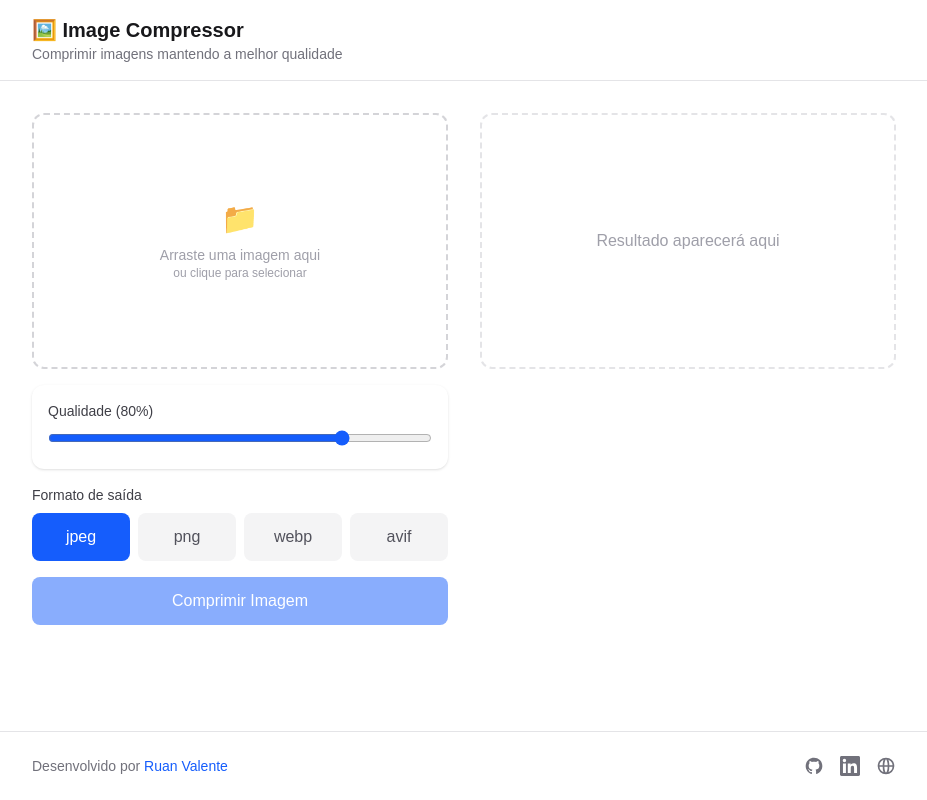
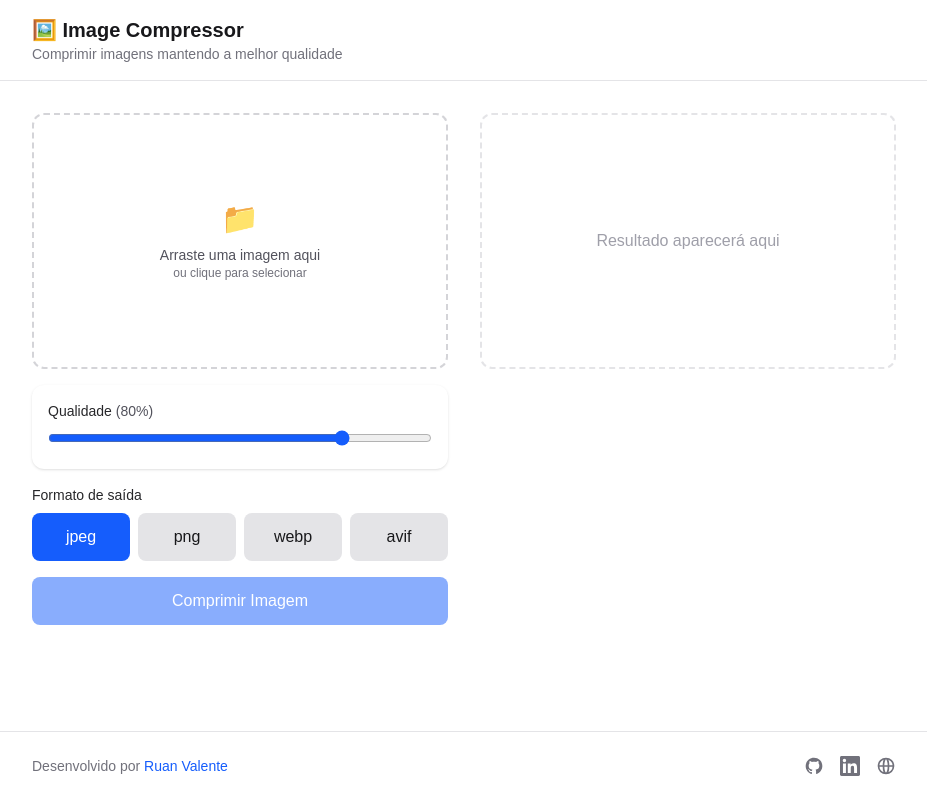
Before and after one commit to ruanvalente/image-compressor, a Next.js app: page / in a window 1280 px wide. Shown: the whole page, without its empty margins (176-1103 px from the left). Built offline with nearby package versions, Linux system fonts and the light colour scheme.

Commit message:
fix: improve accessibility with form labels and contrast ratios

```diff
--- a/src/components/ui/badge.ui.tsx
+++ b/src/components/ui/badge.ui.tsx
@@ -5,10 +5,10 @@ interface BadgeProps extends HTMLAttributes<HTMLSpanElement> {
 }
 
 const variantStyles = {
-  default: "bg-zinc-100 text-zinc-600",
-  success: "bg-green-100 text-green-700",
-  danger: "bg-red-100 text-red-700",
-  info: "bg-blue-100 text-blue-700",
+  default: "bg-zinc-200 text-zinc-800",
+  success: "bg-green-100 text-green-800",
+  danger: "bg-red-100 text-red-800",
+  info: "bg-blue-100 text-blue-800",
 };
 
 export const Badge = forwardRef<HTMLSpanElement, BadgeProps>(
--- a/src/components/ui/button.ui.tsx
+++ b/src/components/ui/button.ui.tsx
@@ -7,10 +7,10 @@ interface ButtonProps extends ButtonHTMLAttributes<HTMLButtonElement> {
 
 const variantStyles = {
   primary: "bg-blue-600 text-white hover:bg-blue-700",
-  secondary: "bg-zinc-100 text-zinc-600 hover:bg-zinc-200",
+  secondary: "bg-zinc-200 text-zinc-900 hover:bg-zinc-300",
   success: "bg-green-600 text-white hover:bg-green-700",
-  danger: "text-red-500 hover:text-red-700",
-  ghost: "bg-transparent text-zinc-600 hover:bg-zinc-100",
+  danger: "text-red-600 hover:text-red-700",
+  ghost: "bg-transparent text-zinc-700 hover:bg-zinc-200",
 };
 
 const sizeStyles = {
--- a/src/components/ui/range-slider.ui.tsx
+++ b/src/components/ui/range-slider.ui.tsx
@@ -1,4 +1,4 @@
-import { InputHTMLAttributes, forwardRef } from "react";
+import { InputHTMLAttributes, forwardRef, useId } from "react";
 
 interface RangeSliderProps extends Omit<InputHTMLAttributes<HTMLInputElement>, "type"> {
   label?: string;
@@ -8,21 +8,34 @@ interface RangeSliderProps extends Omit<InputHTMLAttributes<HTMLInputElement>, "
 
 export const RangeSlider = forwardRef<HTMLInputElement, RangeSliderProps>(
   ({ label, showValue = true, valueFormat, className = "", value, ...props }, ref) => {
+    const generatedId = useId();
+    const inputId = props.id || generatedId;
     const displayValue = valueFormat ? valueFormat(Number(value)) : `${value}%`;
 
     return (
       <div>
         {label && (
-          <label className="mb-2 block text-sm font-medium text-zinc-700">
+          <label
+            htmlFor={inputId}
+            className="mb-2 block text-sm font-medium text-zinc-800"
+          >
             {label}
-            {showValue && value !== undefined && <span className="ml-1">({displayValue})</span>}
+            {showValue && value !== undefined && (
+              <span className="ml-1 text-zinc-600">({displayValue})</span>
+            )}
           </label>
         )}
         <input
           ref={ref}
+          id={inputId}
           type="range"
           value={value}
           className={`w-full accent-blue-600 ${className}`}
+          aria-label={label ? undefined : props["aria-label"]}
+          aria-valuemin={Number(props.min || 0)}
+          aria-valuemax={Number(props.max || 100)}
+          aria-valuenow={Number(value)}
+          aria-valuetext={displayValue}
           {...props}
         />
       </div>
--- a/src/components/widgets/compression-result-card.widget.tsx
+++ b/src/components/widgets/compression-result-card.widget.tsx
@@ -14,15 +14,15 @@ export function CompressionResultCard({ result, onDownload }: CompressionResultC
     <Card className="space-y-4">
       <div className="mb-4 grid grid-cols-3 gap-4 text-center">
         <div>
-          <p className="text-xs text-zinc-500">Original</p>
+          <p className="text-xs font-medium text-zinc-600">Original</p>
           <p className="font-semibold text-zinc-900">{formatBytes(result.originalSize)}</p>
         </div>
         <div>
-          <p className="text-xs text-zinc-500">Comprimida</p>
-          <p className="font-semibold text-green-600">{formatBytes(result.compressedSize)}</p>
+          <p className="text-xs font-medium text-zinc-600">Comprimida</p>
+          <p className="font-semibold text-green-700">{formatBytes(result.compressedSize)}</p>
         </div>
         <div>
-          <p className="text-xs text-zinc-500">Redução</p>
+          <p className="text-xs font-medium text-zinc-600">Redução</p>
           <Badge variant="info">{result.compressionRatio}%</Badge>
         </div>
       </div>
--- a/src/components/widgets/compression-settings.widget.tsx
+++ b/src/components/widgets/compression-settings.widget.tsx
@@ -20,7 +20,7 @@ export function CompressionSettings() {
       <div className="mb-4 flex items-center justify-between">
         <div>
           <p className="font-medium text-zinc-900">{file.name}</p>
-          <p className="text-sm text-zinc-500">{formatBytes(file.size)}</p>
+          <p className="text-sm text-zinc-600">{formatBytes(file.size)}</p>
         </div>
         <Button variant="danger" onClick={handleRemove}>
           Remover
--- a/src/components/widgets/file-dropzone.widget.tsx
+++ b/src/components/widgets/file-dropzone.widget.tsx
@@ -105,12 +105,12 @@ export function FileDropzone() {
           priority
         />
       ) : (
-        <div className="text-center text-zinc-400">
+        <div className="text-center text-zinc-500">
           <p className="text-3xl" aria-hidden="true">
             📁
           </p>
-          <p className="mt-2 text-sm">Arraste uma imagem aqui</p>
-          <p className="text-xs">ou clique para selecionar</p>
+          <p className="mt-2 text-sm text-zinc-600">Arraste uma imagem aqui</p>
+          <p className="text-xs text-zinc-500">ou clique para selecionar</p>
         </div>
       )}
     </div>
--- a/src/components/widgets/format-selector.widget.tsx
+++ b/src/components/widgets/format-selector.widget.tsx
@@ -13,7 +13,7 @@ export function FormatSelector() {
 
   return (
     <fieldset>
-      <legend className="mb-2 block text-sm font-medium text-zinc-700">
+      <legend className="mb-2 block text-sm font-medium text-zinc-800">
         Formato de saída
       </legend>
       <div
```
